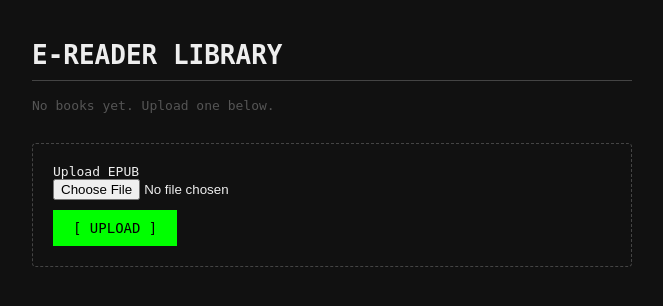
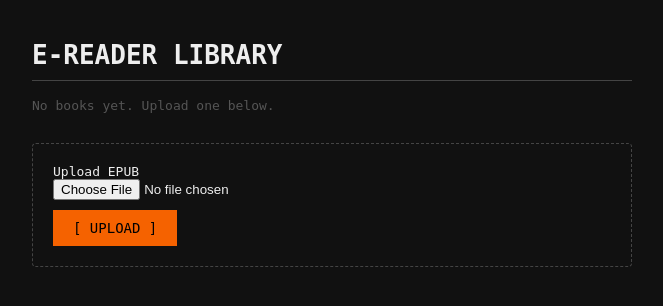
Before and after one commit to zunairah-khan/e-reader, a Flask app: template templates/index.html in a window 1280 px wide. Shown: the top 306 px of the page, without its empty margins (308-971 px from the left). Run offline with Flask 3, Linux system fonts and the light colour scheme; the template is opened without the code that fills it, so the values that code supplies are empty.

Commit message:
updated colours in index.html

```diff
--- a/templates/index.html
+++ b/templates/index.html
@@ -15,8 +15,8 @@
     .del { color: #f55; text-decoration: none; font-size: 12px; margin-left: 16px; }
     .upload-area { margin-top: 30px; border: 1px dashed #444; padding: 20px; border-radius: 4px; }
     input[type=file] { color: #eee; }
-    button { background: #0f0; color: #000; border: none; padding: 10px 20px; cursor: pointer; font-family: monospace; font-size: 14px; margin-top: 10px; }
-    button:hover { background: #0c0; }
+    button { background: rgb(245, 98, 0); color: #000; border: none; padding: 10px 20px; cursor: pointer; font-family: monospace; font-size: 14px; margin-top: 10px; }
+    button:hover { background: rgb(250, 133, 55); }
   </style>
 </head>
 <body>
```
